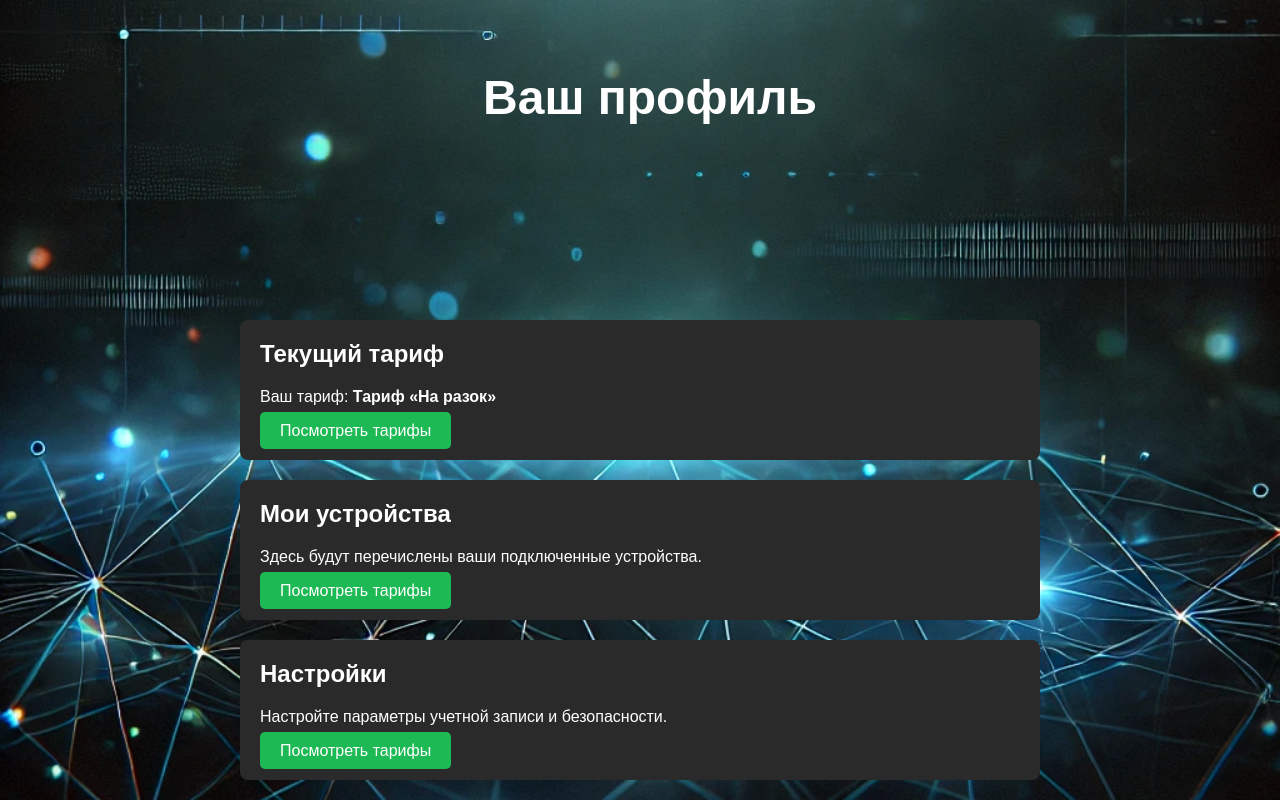
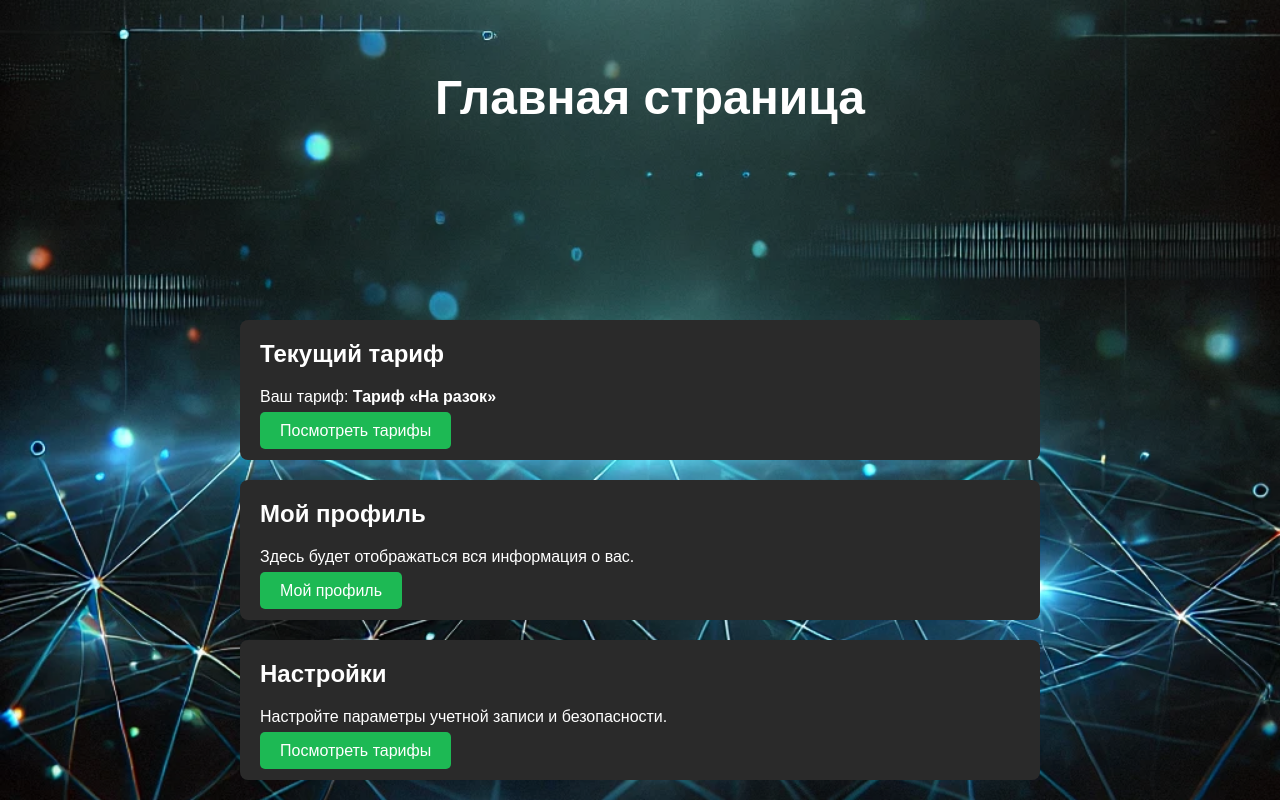
Before and after one commit to Pro100kir2/ghost-vpn, a Flask app: page /profile.html in a window 1280 px wide. Run offline with Flask 3, Linux system fonts and the light colour scheme; some libraries are stand-ins or nearby versions.

Commit message:
Update profile.html

```diff
--- a/templates/profile.html
+++ b/templates/profile.html
@@ -112,7 +112,7 @@
 <body>
   <section class="hero">
     <header class="header">
-      <h1>Ваш профиль</h1>
+      <h1>Главная страница</h1>
       <nav class="profile-nav">
       </nav>
     </header>
@@ -125,9 +125,9 @@
       </div>
 
       <div class="profile-section">
-        <h2>Мои устройства</h2>
-        <p>Здесь будут перечислены ваши подключенные устройства.</p>
-        <a href="my-devise.html" class="cta-button">Посмотреть тарифы</a>
+        <h2>Мой профиль</h2>
+        <p>Здесь будет отображаться вся информация о вас.</p>
+        <a href="my-home-profile.html" class="cta-button"> Мой профиль </a>
       </div>
 
       <div class="profile-section">
```
